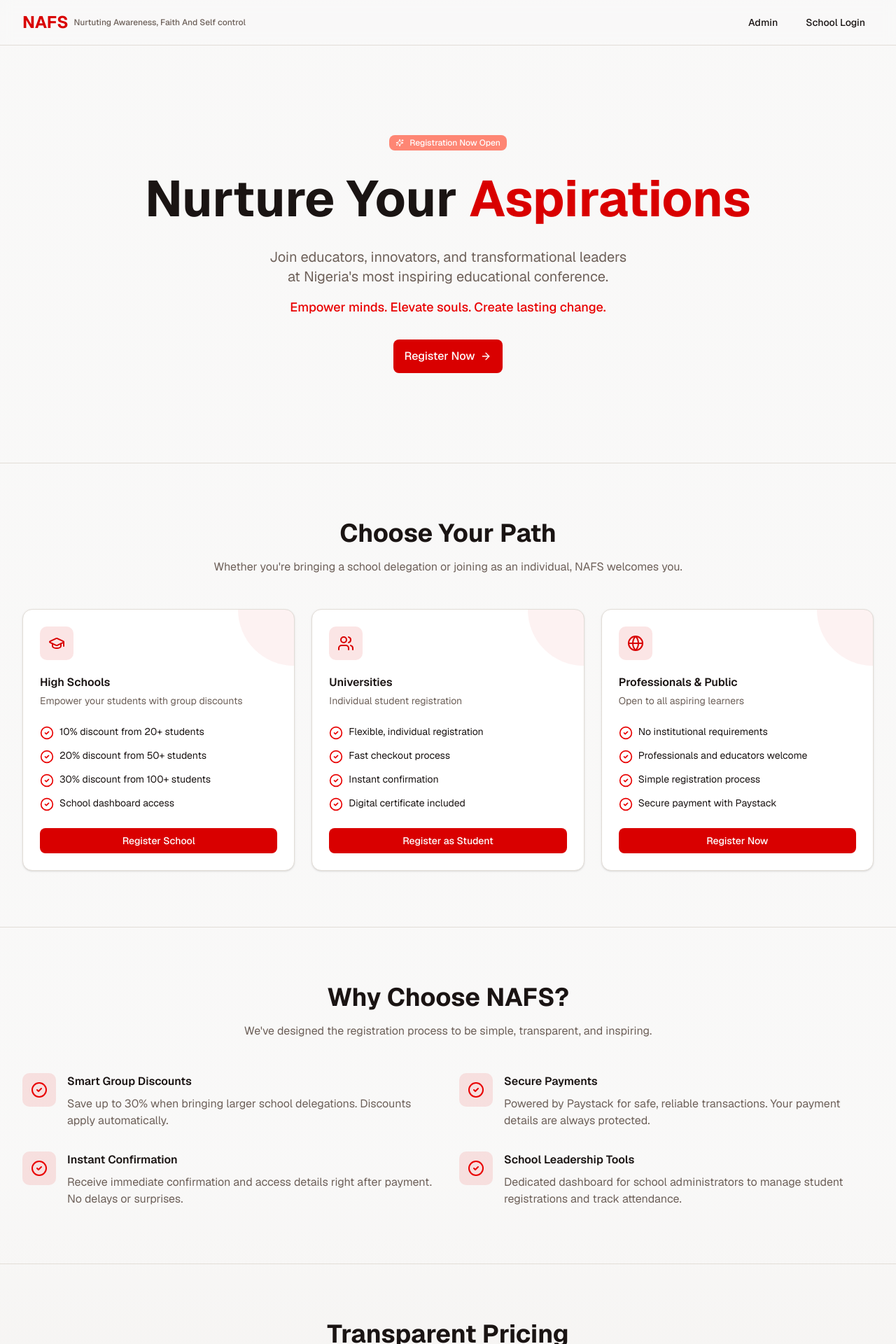
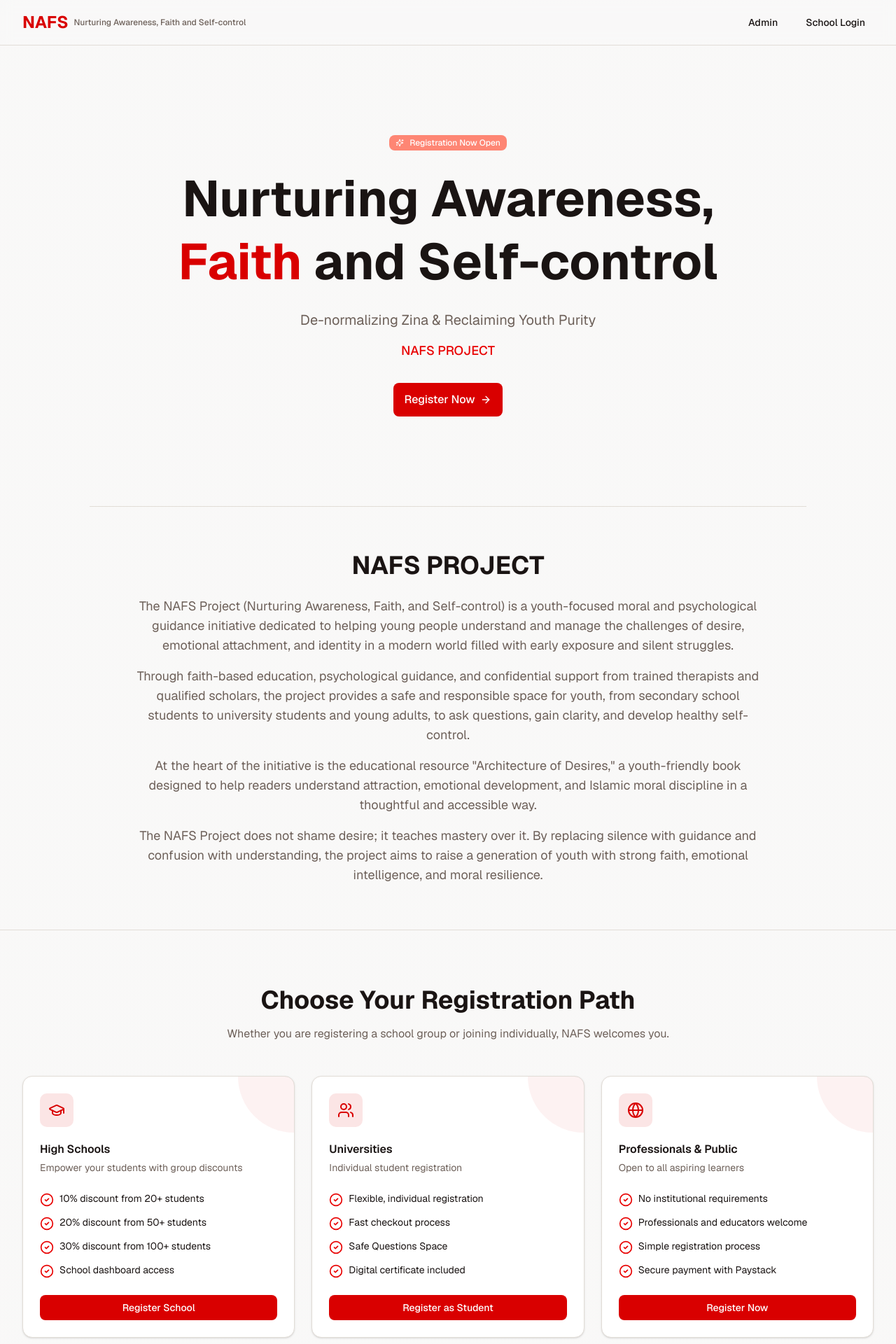
Before and after one commit to AbdulSobur1/NAFS1, a Next.js app: page / in a window 1280 px wide. Shown: the top 1920 px of the page at 70% size. Built offline with nearby package versions, Linux system fonts and the light colour scheme.

Commit message:
Updated NAFS1

```diff
--- a/app/admin-dashboard/admin-dashboard-client.tsx
+++ b/app/admin-dashboard/admin-dashboard-client.tsx
@@ -519,7 +519,7 @@ export default function AdminDashboardClient() {
                         <TableHead>Email</TableHead>
                         <TableHead>Profession</TableHead>
                         <TableHead>Status</TableHead>
-                      </TableRow>
+                    </TableRow>
                     </TableHeader>
                     <TableBody>
                       {filtered.general.map((person) => (
--- a/app/layout.tsx
+++ b/app/layout.tsx
@@ -9,7 +9,7 @@ const _geist = Geist({ subsets: ["latin"] });
 const _geistMono = Geist_Mono({ subsets: ["latin"] });
 
 export const metadata: Metadata = {
-  title: 'NAFS - Nurtuting Awareness, Faith And Self control',
+  title: 'NAFS - Nurturing Awareness, Faith and Self-control',
   description: 'Register for NAFS, an inspiring educational conference. Secure online payment with Paystack and instant confirmation. Group discounts available.',
   generator: 'v0.app',
   icons: {
--- a/app/page.tsx
+++ b/app/page.tsx
@@ -18,7 +18,7 @@ export default function HomePage() {
           <div className="flex items-center gap-2">
             <div className="text-2xl font-bold text-primary">NAFS</div>
             <div className="text-xs font-medium text-muted-foreground hidden sm:block">
-              Nurtuting Awareness, Faith And Self control
+              Nurturing Awareness, Faith and Self-control
             </div>
           </div>
           <div className="flex items-center gap-2 sm:gap-4">
@@ -42,13 +42,13 @@ export default function HomePage() {
             </Badge>
           </div>
           <h1 className="text-5xl sm:text-7xl font-bold text-balance mb-6 leading-tight">
-            Nurture Your <span className="text-primary">Aspirations</span>
+            Nurturing Awareness, <span className="text-primary">Faith</span> and Self-control
           </h1>
           <p className="text-xl text-muted-foreground text-balance mb-4 max-w-2xl mx-auto">
-            Join educators, innovators, and transformational leaders at Nigeria's most inspiring educational conference.
+            De-normalizing Zina & Reclaiming Youth Purity
           </p>
           <p className="text-lg text-accent mb-8 max-w-2xl mx-auto font-medium">
-            Empower minds. Elevate souls. Create lasting change.
+            NAFS PROJECT
           </p>
           <Link href="/register">
             <Button size="lg" className="gap-2 h-12 px-8 text-base">
@@ -58,11 +58,32 @@ export default function HomePage() {
         </div>
       </section>
 
+      {/* NAFS Project */}
+      <section className="max-w-5xl mx-auto px-4 sm:px-6 lg:px-8 py-16 border-t border-border">
+        <div className="text-center">
+          <h2 className="text-3xl sm:text-4xl font-bold mb-6">NAFS PROJECT</h2>
+          <div className="text-lg text-muted-foreground space-y-4 max-w-4xl mx-auto">
+            <p>
+              The NAFS Project (Nurturing Awareness, Faith, and Self-control) is a youth-focused moral and psychological guidance initiative dedicated to helping young people understand and manage the challenges of desire, emotional attachment, and identity in a modern world filled with early exposure and silent struggles.
+            </p>
+            <p>
+              Through faith-based education, psychological guidance, and confidential support from trained therapists and qualified scholars, the project provides a safe and responsible space for youth, from secondary school students to university students and young adults, to ask questions, gain clarity, and develop healthy self-control.
+            </p>
+            <p>
+              At the heart of the initiative is the educational resource "Architecture of Desires," a youth-friendly book designed to help readers understand attraction, emotional development, and Islamic moral discipline in a thoughtful and accessible way.
+            </p>
+            <p>
+              The NAFS Project does not shame desire; it teaches mastery over it. By replacing silence with guidance and confusion with understanding, the project aims to raise a generation of youth with strong faith, emotional intelligence, and moral resilience.
+            </p>
+          </div>
+        </div>
+      </section>
+
       {/* Registration Categories */}
       <section className="max-w-7xl mx-auto px-4 sm:px-6 lg:px-8 py-20 border-t border-border">
-        <h2 className="text-4xl font-bold text-center mb-4">Choose Your Path</h2>
+        <h2 className="text-4xl font-bold text-center mb-4">Choose Your Registration Path</h2>
         <p className="text-center text-muted-foreground mb-12 max-w-2xl mx-auto">
-          Whether you're bringing a school delegation or joining as an individual, NAFS welcomes you.
+          Whether you are registering a school group or joining individually, NAFS welcomes you.
         </p>
 
         <div className="grid md:grid-cols-3 gap-6">
@@ -123,7 +144,7 @@ export default function HomePage() {
                 </li>
                 <li className="flex gap-2">
                   <CheckCircle2 className="h-5 w-5 text-accent flex-shrink-0 mt-0.5" />
-                  <span className="text-sm">Instant confirmation</span>
+                  <span className="text-sm">Safe Questions Space</span>
                 </li>
                 <li className="flex gap-2">
                   <CheckCircle2 className="h-5 w-5 text-accent flex-shrink-0 mt-0.5" />
@@ -175,9 +196,9 @@ export default function HomePage() {
 
       {/* Features Section */}
       <section className="max-w-7xl mx-auto px-4 sm:px-6 lg:px-8 py-20 border-t border-border">
-        <h2 className="text-4xl font-bold text-center mb-4">Why Choose NAFS?</h2>
+        <h2 className="text-4xl font-bold text-center mb-4">Why the NAFS Project?</h2>
         <p className="text-center text-muted-foreground mb-12 max-w-2xl mx-auto">
-          We've designed the registration process to be simple, transparent, and inspiring.
+          We have built a safe, guided path for youth to gain clarity, ask questions, and grow in self-control.
         </p>
 
         <div className="grid md:grid-cols-2 gap-8">
@@ -186,8 +207,8 @@ export default function HomePage() {
               <CheckCircle2 className="h-6 w-6 text-accent" />
             </div>
             <div>
-              <h3 className="font-semibold mb-2">Smart Group Discounts</h3>
-              <p className="text-muted-foreground">Save up to 30% when bringing larger school delegations. Discounts apply automatically.</p>
+              <h3 className="font-semibold mb-2">Faith-Based Guidance</h3>
+              <p className="text-muted-foreground">Faith-informed teaching that helps youth make sense of desire, identity, and boundaries with clarity.</p>
             </div>
           </div>
 
@@ -196,8 +217,8 @@ export default function HomePage() {
               <CheckCircle2 className="h-6 w-6 text-accent" />
             </div>
             <div>
-              <h3 className="font-semibold mb-2">Secure Payments</h3>
-              <p className="text-muted-foreground">Powered by Paystack for safe, reliable transactions. Your payment details are always protected.</p>
+              <h3 className="font-semibold mb-2">Psychological Support</h3>
+              <p className="text-muted-foreground">Confidential support from trained therapists to navigate emotions, attachment, and self-control.</p>
             </div>
           </div>
 
@@ -206,8 +227,8 @@ export default function HomePage() {
               <CheckCircle2 className="h-6 w-6 text-accent" />
             </div>
             <div>
-              <h3 className="font-semibold mb-2">Instant Confirmation</h3>
-              <p className="text-muted-foreground">Receive immediate confirmation and access details right after payment. No delays or surprises.</p>
+              <h3 className="font-semibold mb-2">Safe Questions Space</h3>
+              <p className="text-muted-foreground">A respectful, non-judgmental space to ask hard questions and receive responsible answers.</p>
             </div>
           </div>
 
@@ -216,8 +237,8 @@ export default function HomePage() {
               <CheckCircle2 className="h-6 w-6 text-accent" />
             </div>
             <div>
-              <h3 className="font-semibold mb-2">School Leadership Tools</h3>
-              <p className="text-muted-foreground">Dedicated dashboard for school administrators to manage student registrations and track attendance.</p>
+              <h3 className="font-semibold mb-2">Youth-Centered Resources</h3>
+              <p className="text-muted-foreground">Practical tools like the "Architecture of Desires" resource to guide understanding and discipline.</p>
             </div>
           </div>
         </div>
@@ -225,9 +246,9 @@ export default function HomePage() {
 
       {/* Pricing Info */}
       <section className="max-w-7xl mx-auto px-4 sm:px-6 lg:px-8 py-20 border-t border-border">
-        <h2 className="text-4xl font-bold text-center mb-4">Transparent Pricing</h2>
+        <h2 className="text-4xl font-bold text-center mb-4">Registration Pricing</h2>
         <p className="text-center text-muted-foreground mb-12 max-w-2xl mx-auto">
-          All prices include both the Programme package and Study Materials (Books). All prices in Nigerian Naira (₦).
+          All prices include programme materials and study resources. All prices in Nigerian Naira (₦).
         </p>
 
         <div className="space-y-6 max-w-5xl mx-auto">
@@ -265,10 +286,10 @@ export default function HomePage() {
           <div className="grid md:grid-cols-3 gap-4">
             <Card>
               <CardHeader className="pb-3">
-                <CardTitle className="text-base">For Schools</CardTitle>
+                <CardTitle className="text-base">For School Groups</CardTitle>
               </CardHeader>
               <CardContent className="text-sm space-y-2">
-                <p className="text-muted-foreground">Bulk pricing with automatic discounts</p>
+                <p className="text-muted-foreground">Group pricing with automatic discounts</p>
                 <p className="font-medium">Up to 30% savings for 100+ students</p>
               </CardContent>
             </Card>
@@ -277,17 +298,17 @@ export default function HomePage() {
                 <CardTitle className="text-base">For Individuals</CardTitle>
               </CardHeader>
               <CardContent className="text-sm space-y-2">
-                <p className="text-muted-foreground">University students & professionals</p>
+                <p className="text-muted-foreground">University students and young professionals</p>
                 <p className="font-medium">₦6,000 per person</p>
               </CardContent>
             </Card>
             <Card>
               <CardHeader className="pb-3">
-                <CardTitle className="text-base">What's Included</CardTitle>
+                <CardTitle className="text-base">What You Receive</CardTitle>
               </CardHeader>
               <CardContent className="text-sm space-y-2">
-                <p className="text-muted-foreground">Full conference access</p>
-                <p className="font-medium">+ Study materials & resources</p>
+                <p className="text-muted-foreground">Full project access</p>
+                <p className="font-medium">Study materials and guidance resources</p>
               </CardContent>
             </Card>
           </div>
@@ -297,9 +318,9 @@ export default function HomePage() {
       {/* CTA Section */}
       <section className="max-w-7xl mx-auto px-4 sm:px-6 lg:px-8 py-20 border-t border-border text-center">
         <div className="bg-gradient-to-r from-primary/5 via-accent/5 to-secondary/5 rounded-2xl p-12">
-          <h2 className="text-4xl font-bold mb-4">Ready to Transform Your Journey?</h2>
+          <h2 className="text-4xl font-bold mb-4">Ready to Take the Next Step?</h2>
           <p className="text-xl text-muted-foreground mb-8 max-w-2xl mx-auto">
-            Join thousands of educators and leaders nurturing aspirations. Secure your spot with our secure, streamlined registration.
+            Join a growing movement restoring clarity, dignity, and self-control for the next generation.
           </p>
           <div className="flex flex-col sm:flex-row gap-4 justify-center">
             <Link href="/register">
@@ -316,22 +337,78 @@ export default function HomePage() {
         </div>
       </section>
 
-      {/* Footer */}
+      {/* Mission & Vision */}
+      <section className="max-w-7xl mx-auto px-4 sm:px-6 lg:px-8 py-20 border-t border-border">
+        <h2 className="text-4xl font-bold text-center mb-10">Mission & Vision</h2>
+        <div className="grid md:grid-cols-2 gap-6">
+          <Card>
+            <CardHeader>
+              <CardTitle>Mission</CardTitle>
+            </CardHeader>
+            <CardContent className="text-muted-foreground">
+              NAFS exists to de-normalize, confront zina and protect the next generations by restoring fear of Allah, clarity about the body, and dignity in desire - before curiosity becomes regret.
+            </CardContent>
+          </Card>
+          <Card>
+            <CardHeader>
+              <CardTitle>Vision</CardTitle>
+            </CardHeader>
+            <CardContent className="text-muted-foreground">
+              We envision a generation that understands desire without being enslaved by it, fears Allah before trends, and reaches marriage with dignity instead of regret or wounds.
+            </CardContent>
+          </Card>
+        </div>
+      </section>
+
+            {/* Footer */}
       <footer className="border-t border-border bg-muted mt-20">
-        <div className="max-w-7xl mx-auto px-4 sm:px-6 lg:px-8 py-8">
-          <div className="space-y-4">
-            <div className="flex flex-col sm:flex-row items-start sm:items-center justify-between gap-4">
-              <div>
-                <div className="font-bold text-lg mb-1">NAFS</div>
-                <p className="text-sm text-muted-foreground">Nurtuting Awareness, Faith And Self control</p>
-              </div>
-              <div className="text-sm text-muted-foreground">
-                Secure payment powered by <span className="font-semibold">Paystack</span>
+        <div className="max-w-7xl mx-auto px-4 sm:px-6 lg:px-8 py-10">
+          <div className="grid gap-8 md:grid-cols-3">
+            <div>
+              <div className="font-bold text-lg mb-1">NAFS</div>
+              <p className="text-sm text-muted-foreground">Nurturing Awareness, Faith and Self-control</p>
+              <p className="text-sm text-muted-foreground mt-3">De-normalizing Zina & Reclaiming Youth Purity</p>
+            </div>
+            <div>
+              <div className="font-semibold mb-2">Contact</div>
+              <div className="text-sm text-muted-foreground space-y-1">
+                <p>
+                  Email: <a className="hover:text-primary" href="mailto:adebanjoayomideqawaam@gmail.com">adebanjoayomideqawaam@gmail.com</a>
+                </p>
+                <p>
+                  Phone: <a className="hover:text-primary" href="tel:+2348077907300">+234 807 790 7300</a>
+                </p>
+                <p>
+                  WhatsApp: <a className="hover:text-primary" href="https://wa.me/message/ZWPNJ7V6PETCB1" target="_blank" rel="noreferrer">Chat on WhatsApp</a>
+                </p>
               </div>
             </div>
-            <div className="border-t border-border pt-4 text-sm text-muted-foreground">
-              © {new Date().getFullYear()} NAFS. Empowering education, one soul at a time.
+            <div>
+              <div className="font-semibold mb-2">Socials</div>
+              <div className="text-sm text-muted-foreground space-y-1">
+                <p>
+                  <a className="hover:text-primary" href="https://www.facebook.com/profile.php?id=61587109243292" target="_blank" rel="noreferrer">Facebook</a>
+                </p>
+                <p>
+                  <a className="hover:text-primary" href="https://www.instagram.com/nafs_movement?igsh=dWszdzFpbG82MTQ5" target="_blank" rel="noreferrer">Instagram</a>
+                </p>
+                <p>
+                  <a className="hover:text-primary" href="https://x.com/nafsmovement?t=BJ7YFjRn335EleWHYGA2gw&s=09" target="_blank" rel="noreferrer">X / Twitter</a>
+                </p>
+                <p>
+                  <a className="hover:text-primary" href="https://www.linkedin.com/in/nafs-movement-30334a3aa" target="_blank" rel="noreferrer">LinkedIn</a>
+                </p>
+              </div>
             </div>
+          </div>
+
+          <div className="border-t border-border mt-8 pt-4 text-sm text-muted-foreground flex flex-col gap-2 sm:flex-row sm:items-center sm:justify-between">
+            <span>© {new Date().getFullYear()} NAFS. Guiding hearts, restoring dignity.</span>
+            <span>Secure payment powered by <span className="font-semibold">Paystack</span></span>
+          </div>
+
+          <div className="text-center text-xs text-muted-foreground mt-3">
+            #GrowthMindset #Legacy #Discipline
           </div>
         </div>
       </footer>
--- a/app/school-dashboard/page.tsx
+++ b/app/school-dashboard/page.tsx
@@ -110,7 +110,7 @@ export default function SchoolDashboardPage() {
     const schoolName = schoolData?.schoolName || 'your school';
     const file = new Blob(
       [
-        `CERTIFICATE\n\nThis is to certify that ${studentName} from ${schoolName} has registered for NAFS (Nurtuting Awareness, Faith And Self control).`,
+        `CERTIFICATE\n\nThis is to certify that ${studentName} from ${schoolName} has registered for NAFS (Nurturing Awareness, Faith and Self-control).`,
       ],
       { type: 'text/plain' }
     );
```
Also changed, not shown: 1 other file (tests, documents, lock files or other folders).
